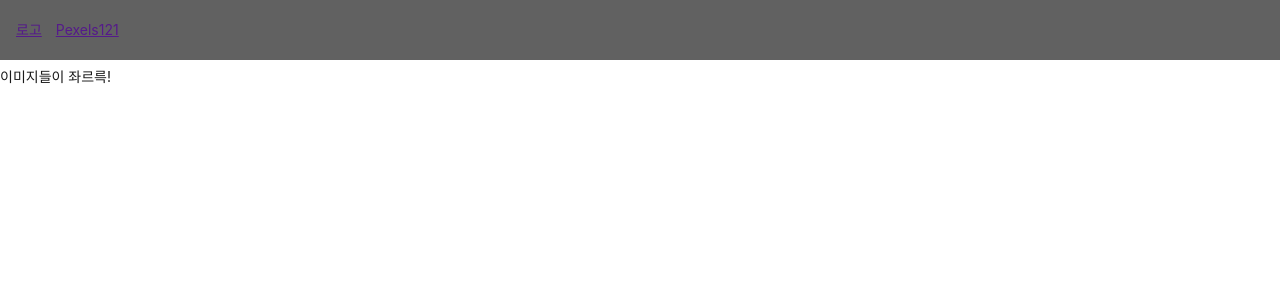
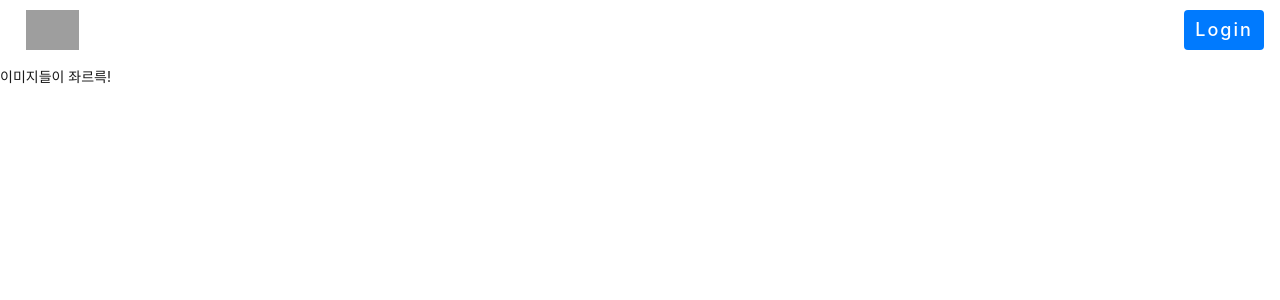
Before and after one commit to ted6345/Web_programming_Project, a Django app: template mysite/search/templates/search/index.html in a window 1280 px wide. Shown: the top 300 px of the page. Run offline with Django 3.2, Linux system fonts and the light colour scheme; the template is opened without the code that fills it, so the values that code supplies are empty; grey boxes are pictures that could not be loaded.

Commit message:
Merge front_end and dropdown

```diff
--- a/mysite/home/templates/home/index.html
+++ b/mysite/home/templates/home/index.html
@@ -3,7 +3,7 @@
 <head>
     <meta charset="utf-8"/>
     <title>Pexels 121</title>
-    <link rel="stylesheet" type="text/css" href="{% static 'css/style.css' %}"/>
+    <link rel="stylesheet" type="text/css" href="{% static 'css/style.css' %}?{% now "U" %}"/>
     <link rel="shortcut icon" type="image/x-icon" href="{% static 'assets/logo-free.png' %}"/>
     <script src="https://ajax.googleapis.com/ajax/libs/jquery/3.3.1/jquery.min.js"></script>
 
@@ -11,30 +11,41 @@
 
 <body>
 <nav class="nav-bar">
-    <a class="nav-bar-a" href="">
-        <div class="nav-bar-a-logo">
-            로고
+    <a class="nav-bar-a" href=" {% url 'home:index' %}">
+        <div>
+            <img class="nav-bar-a-logo" src="{% static 'assets/logo-free.png' %}"/>
         </div>
-        <div class="nav-bar-a-text">
-            Pexels121
+        <div>
+            <h1 class="nav-bar-a-text">121</h1>
         </div>
     </a>
 
+        <div class="hero__search-container2">
+            <form class="form-search2" action="{% url 'home:search:index' %}" method="post">
+            {% csrf_token %}
                 <div class="search-bar_container2">
-        <form action="{% url 'home:search:index' %}" method="post">
-            <input autocapitalize="none" autocomplete="off" id="search" name="s"
-                   placeholder="Search for free photos" required="required" type="search" value="">
-            <button id="search-action" title="Search for stock photos">
+                    <input class="search-bar_input2" autocapitalize="none" autocomplete="off" required="required" id="search" name="s"
+                           placeholder="Search for free photos" type="search" value="">
+                    <button class="search-bar_btn2" data-track-label="searchicon" id="search-action" title="Search">
                         <i class="rd__svg-icon">
                             <svg xmlns="http://www.w3.org/2000/svg" width="24" height="24" viewBox="0 0 24 24">
                                 <path d="M15.5 14h-.79l-.28-.27C15.41 12.59 16 11.11 16 9.5 16 5.91 13.09 3 9.5 3S3 5.91 3 9.5 5.91 16 9.5 16c1.61 0 3.09-.59 4.23-1.57l.27.28v.79l5 4.99L20.49 19l-4.99-5zm-6 0C7.01 14 5 11.99 5 9.5S7.01 5 9.5 5 14 7.01 14 9.5 11.99 14 9.5 14z"></path>
                             </svg>
                         </i>
                     </button>
+                </div>
+                <div class="search-bar-dropdown2">
+                    <div class="search-bar-dropdown_element2">
+                        <div id="search-bar-dropdown_recent_searches2" style="visibility: hidden">
+                            <div class="search-bar__dropdown__section__title2">최근 검색</div>
+                            <div class="search-bar__dropdown__section__content2">호랑이, 사자</div>
+                        </div>
+                    </div>
+                </div>
             </form>
         </div>
 
-
+    <a class="login" href=""><div>Login</div></a>
 </nav>
 
 
@@ -52,21 +63,28 @@
 
         <!--TODO1: 검색창 기능 및 DB에 연동, 성진님과 조율-->
         <div class="hero__search-container">
+            <form class="form-search" action="{% url 'home:search:index' %}" method="post">
+            {% csrf_token %}
                 <div class="search-bar_container">
-                <form action="{% url 'home:search:index' %}" method="post">
-
-                    <input autocapitalize="none" autocomplete="off" autofocus="" id="search" name="s"
+                    <input class="search-bar_input" autocapitalize="none" autocomplete="off" required="required" id="search" name="s"
                            placeholder="Search for free photos" type="search" value="">
-
-                    <button data-track-action="hero" data-track-label="searchicon" id="search-action" title="Search">
+                    <button class="search-bar_btn" data-track-label="searchicon" id="search-action" title="Search">
                         <i class="rd__svg-icon">
                             <svg xmlns="http://www.w3.org/2000/svg" width="24" height="24" viewBox="0 0 24 24">
                                 <path d="M15.5 14h-.79l-.28-.27C15.41 12.59 16 11.11 16 9.5 16 5.91 13.09 3 9.5 3S3 5.91 3 9.5 5.91 16 9.5 16c1.61 0 3.09-.59 4.23-1.57l.27.28v.79l5 4.99L20.49 19l-4.99-5zm-6 0C7.01 14 5 11.99 5 9.5S7.01 5 9.5 5 14 7.01 14 9.5 11.99 14 9.5 14z"></path>
                             </svg>
                         </i>
                     </button>
+                </div>
+                <div class="search-bar-dropdown">
+                    <div class="search-bar-dropdown_element">
+                        <div id="search-bar-dropdown_recent_searches" style="visibility: hidden">
+                            <div class="search-bar__dropdown__section__title">최근 검색</div>
+                            <div class="search-bar__dropdown__section__content">호랑이, 사자</div>
+                        </div>
+                    </div>
+                </div>
             </form>
-            </div>
         </div>
     </section>
 </header>
--- a/mysite/static/css/style.css
+++ b/mysite/static/css/style.css
@@ -13,14 +13,11 @@ body, html {
     background-color: #fff
 }
 
-
-/*네비게시션 바*/
-
+/*네비게이션 바*/
 
 .nav-bar {
-    /*background: lightblue;*/
-    /*background-color: black;*/
-    background-color: rgba(30, 30, 30, 0.7);
+    /*background-color: rgba(30, 30, 30, 0.7);*/
+    background-color: transparent;
 
     padding: 0 16px;
     height: 60px;
@@ -66,19 +74,30 @@ body, html {
     z-index: 1;
 }
 
+/* 로고 */
 .nav-bar-a {
     display: flex;
-    line-height: 60px;
 }
-.nav-bar-a-logo{
-    height: 30px;
-    vertical-align: middle;
+.nav-bar-a-logo {
+    position: absolute;
+    left: 16px;
+    height: 40px;
+    width: auto;
+    margin: 10px;
 }
 .nav-bar-a-text {
-    height:30px;
-    margin-left: 14px;
-    vertical-align: middle
+    position: absolute;
+    left: 68.5px;
+    display: inline-block;
+    margin: 12.5px 14px 12.5px 14px;
+    color: white;
+    text-decoration: none;
+    font-size: 30px;
+    font-weight: 500;
+    letter-spacing: 5px;
+
 }
+/* 검색창 */
 .search-bar_container {
     text-align: center;
     display: flex;
@@ -113,6 +134,29 @@ body, html {
     cursor: pointer;
     z-index: 1;
 }
+/* 로그인 */
+.login {
+    position: absolute;
+    right: 16px;
+
+    margin-top: 10px;
+    margin-bottom: 10px;
+
+    width: 80px;
+    height: 40px;
+    line-height: 40px;
+
+    color: white;
+    text-decoration: none;
+    font-size: 18px;
+    font-weight: 500;
+    letter-spacing: 2px;
+    background-color: rgb(0, 122, 254);
+    border-radius: 4px;
+    text-align: center;
+    vertical-align: middle;
+}
+
 
 
 /*hero part*/
@@ -195,15 +239,6 @@ h1, h2, h3 {
     margin-bottom: 5px;
 }
 
-.search-bar {
-    position: relative;
-    z-index: 1;
-}
-
-form {
-    display: flex;
-    margin-top: 0em;
-}
 .hero:before {
     content: "";
     position: absolute;
--- a/mysite/static/javascript/index.js
+++ b/mysite/static/javascript/index.js
@@ -1,9 +1,20 @@
+// 드롭다운을 위한 변수 설정
+const formSearch = document.querySelector('.form-search');
+const searchBarDropDown = document.querySelector('#search-bar-dropdown_recent_searches');
+const searchBar = document.querySelector('.search-bar_input');
+const searchBtn = document.querySelector('.search-bar_btn')
+
+const formSearch2 = document.querySelector('.form-search2');
+const searchBarDropDown2 = document.querySelector('#search-bar-dropdown_recent_searches2');
+const searchBar2 = document.querySelector('.search-bar_input2');
+const searchBtn2 = document.querySelector('.search-bar_btn2')
+
 class PhotoGallery{
   constructor(){
     this.API_KEY = '563492ad6f917000010000019cb12da4f7db4d378977abb471d25982';
     this.galleryDIv = document.querySelector('.gallery');
-    this.searchForm = document.querySelector('.search-bar_container form');
-    this.searchForm2 = document.querySelector('.search-bar_container2 form');
+    this.searchForm = document.querySelector('.form-search');
+    this.searchForm2 = document.querySelector('.form-search2');
 
 
     this.loadMore = document.querySelector('.load-more');
@@ -22,7 +33,7 @@ class PhotoGallery{
     });
     this.searchForm2.addEventListener('submit', (e)=>{
       this.pageIndex = 1;
-      this.getSearchedImages(e);
+      this.getSearchedImages2(e);
     });
     this.loadMore.addEventListener('click', (e)=>{
       this.loadMoreImages(e);
@@ -35,7 +46,7 @@ class PhotoGallery{
   }
   async getImg(index){
     this.loadMore.setAttribute('data-img', 'curated');
-    const baseURL = `https://api.pexels.com/v1/curated?page=${index}&per_page=12`;
+    const baseURL = `https://api.pexels.com/v1/curated?page=${index}&per_page=24`;
     const data = await this.fetchImages(baseURL);
     this.GenerateHTML(data.photos)
     console.log(data)
@@ -69,16 +80,37 @@ class PhotoGallery{
     this.loadMore.setAttribute('data-img', 'search');
     e.preventDefault();
     this.galleryDIv.innerHTML='';
-    const searchValue = e.target.querySelector('input').value;
+    searchBarDropDown.style.visibility = "hidden";
+    searchBar.style.borderBottomLeftRadius = "6px";
+    searchBtn.style.borderBottomRightRadius = "6px";
+    const searchValue = e.target.querySelector('.search-bar_input').value;
+
     this.searchValueGlobal = searchValue;
-    const baseURL = `https://api.pexels.com/v1/search?query=${searchValue}&page=1&per_page=12`
+    const baseURL = `https://api.pexels.com/v1/search?query=${searchValue}&page=1&per_page=24`
+    const data = await this.fetchImages(baseURL);
+    this.GenerateHTML(data.photos);
+    e.target.reset();
+  }
+  async getSearchedImages2(e){
+    this.loadMore.setAttribute('data-img', 'search');
+    e.preventDefault();
+    this.galleryDIv.innerHTML='';
+
+    const searchValue = e.target.querySelector('.search-bar_input2').value;
+
+    searchBarDropDown2.style.visibility = "hidden";
+    searchBar2.style.borderBottomLeftRadius = "6px";
+    searchBtn2.style.borderBottomRightRadius = "6px";
+
+    this.searchValueGlobal = searchValue;
+    const baseURL = `https://api.pexels.com/v1/search?query=${searchValue}&page=1&per_page=24`
     const data = await this.fetchImages(baseURL);
     this.GenerateHTML(data.photos);
     e.target.reset();
   }
   async getMoreSearchedImages(index){
     // console.log(searchValue)
-    const baseURL = `https://api.pexels.com/v1/search?query=${this.searchValueGlobal}&page=${index}&per_page=12`
+    const baseURL = `https://api.pexels.com/v1/search?query=${this.searchValueGlobal}&page=${index}&per_page=24`
     const data = await this.fetchImages(baseURL);
     console.log(data)
     this.GenerateHTML(data.photos);
@@ -96,4 +128,35 @@ class PhotoGallery{
   }
 }
 
+// 드롭다운을 위한 함
+function getEvent() {
+    window.addEventListener('click', function(e){
+      if (formSearch.contains(e.target)){
+        searchBarDropDown.style.visibility = "visible";
+        searchBar.style.borderBottomLeftRadius = "0";
+        searchBtn.style.borderBottomRightRadius = "0";
+        searchBar.style.borderBottom = "1px solid grey";
+        searchBtn.style.borderBottom = "1px solid grey";
+      } else {
+        searchBarDropDown.style.visibility = "hidden";
+        searchBar.style.borderBottomLeftRadius = "6px";
+        searchBtn.style.borderBottomRightRadius = "6px";
+      }
+
+      if (formSearch2.contains(e.target)){
+        searchBarDropDown2.style.visibility = "visible";
+        searchBar2.style.borderBottomLeftRadius = "0";
+        searchBtn2.style.borderBottomRightRadius = "0";
+        searchBar2.style.borderBottom = "1px solid grey";
+        searchBtn2.style.borderBottom = "1px solid grey";
+      } else {
+        searchBarDropDown2.style.visibility = "hidden";
+        searchBar2.style.borderBottomLeftRadius = "6px";
+        searchBtn2.style.borderBottomRightRadius = "6px";
+      }
+    })
+}
+
+getEvent()
+
 const gallery = new PhotoGallery;
--- a/mysite/static/javascript/scroll.js
+++ b/mysite/static/javascript/scroll.js
@@ -2,21 +2,25 @@
 // var lastScrollTop = 0;
 // var delta = 5;
 // var navbarHeight = $('nav').outerHeight();
- nav_searchbar =document.querySelector('.search-bar_container2') ;
- hero_searchbar = document.querySelector('.search-bar_container');
+nav = document.querySelector('.nav-bar');
+nav_searchbar = document.querySelector('.search-bar_container2');
+hero_searchbar = document.querySelector('.search-bar_container');
+topDropDown = document.querySelector('#search-bar-dropdown_recent_searches2');
 
 $(window).scroll(function (event) {
     didScroll = true;
     var st = $(this).scrollTop();
     console.log($(this).scrollTop());
     if(st > 300){
-       nav_searchbar.style.visibility = 'visible';
-       hero_searchbar.style.visibility = 'hidden';
-
+        nav.style.backgroundColor = 'rgb(35, 42, 52)';
+        nav_searchbar.style.visibility = 'visible';
+        hero_searchbar.style.visibility = 'hidden';
     }
     else{
-       nav_searchbar.style.visibility = 'hidden';
-       hero_searchbar.style.visibility = 'visible';
+        topDropDown.style.visibility = 'hidden';
+        nav.style.backgroundColor = 'transparent';
+        nav_searchbar.style.visibility = 'hidden';
+        hero_searchbar.style.visibility = 'visible';
     }
 
 });
```
Also changed, not shown: other parts of mysite/static/css/style.css (+61 -12 lines). Lines whose indentation alone changed are shown as unchanged.
